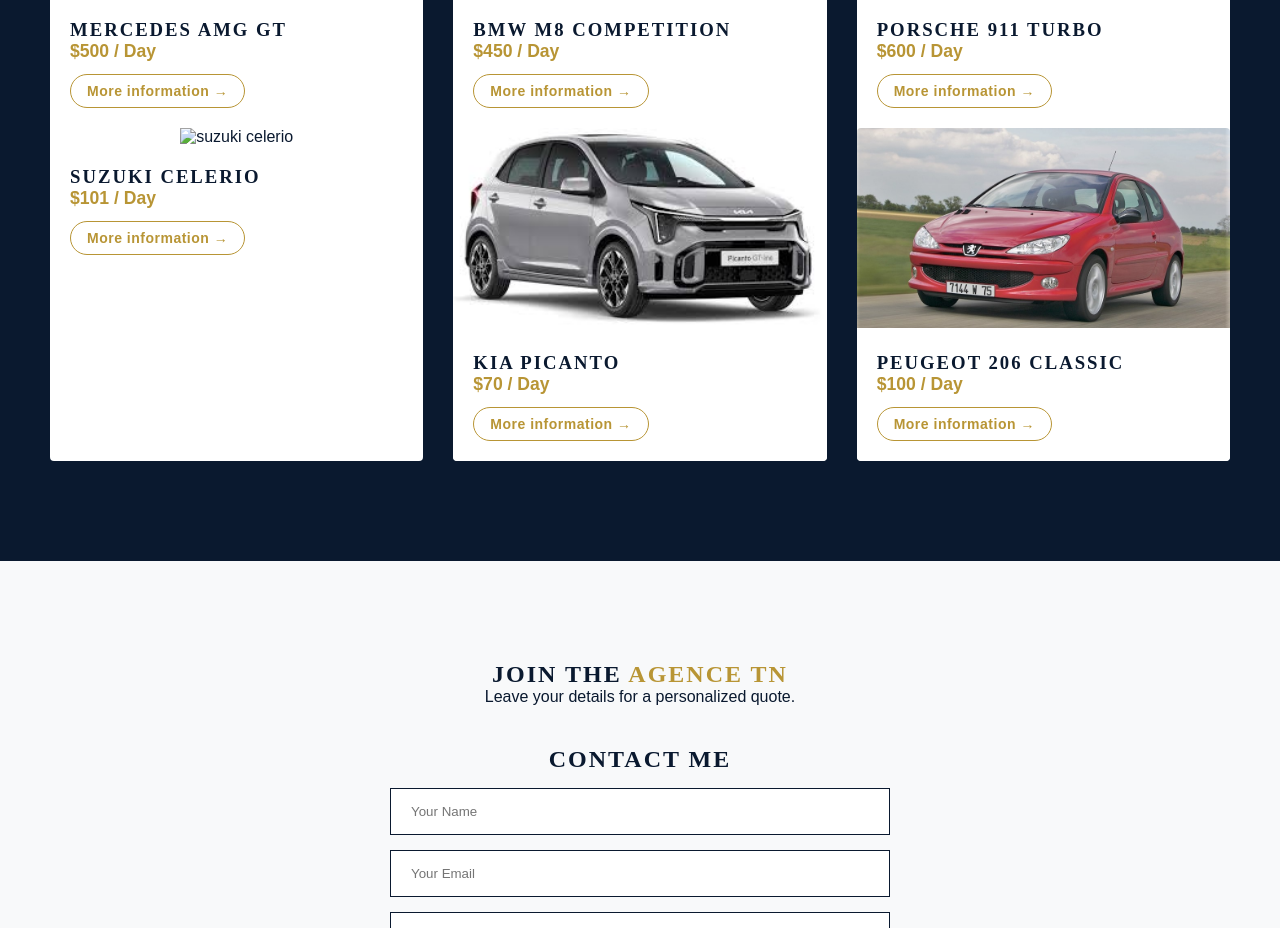
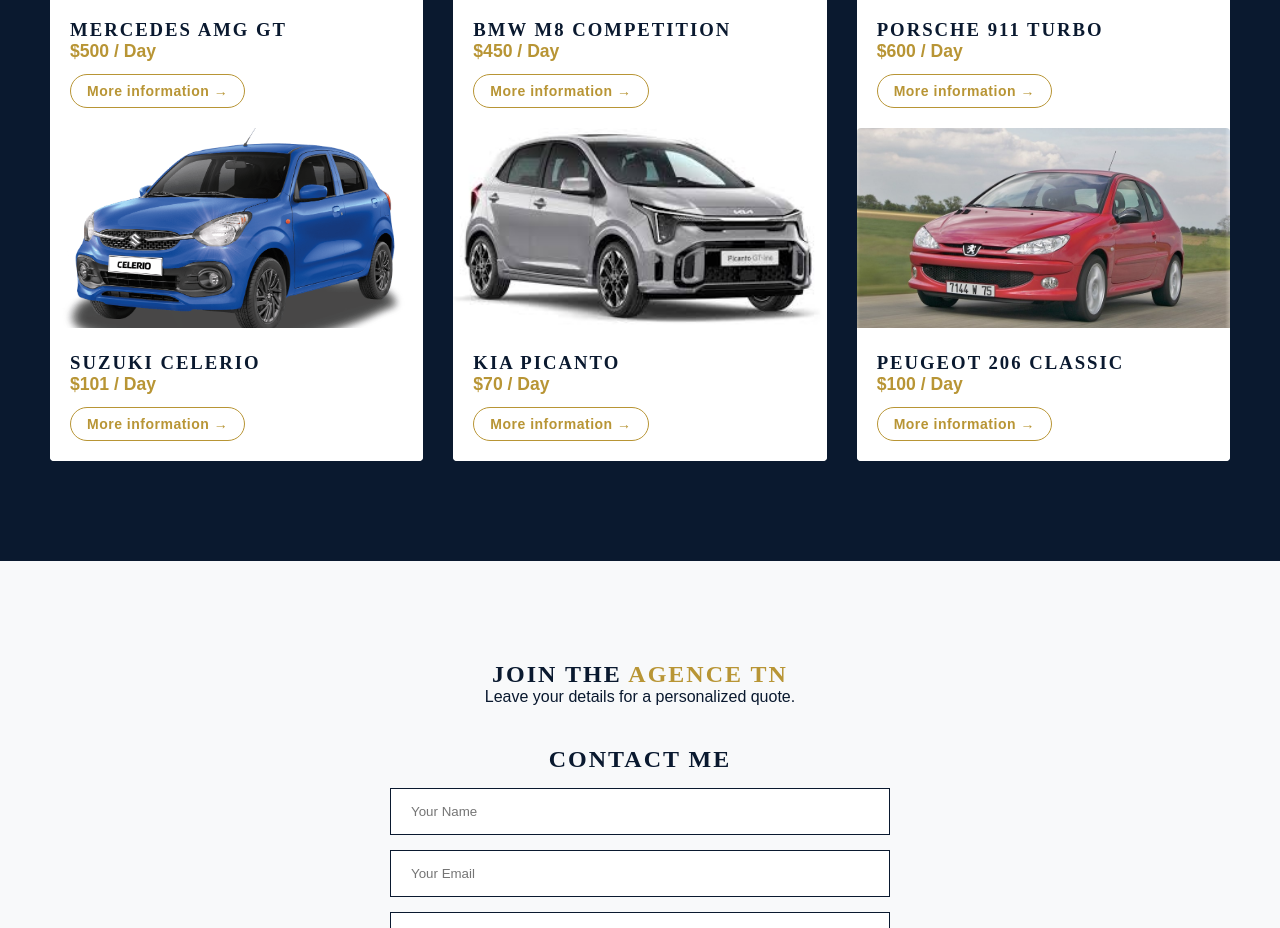
Before and after one commit to aziz434343/site-web-2, a plain HTML site: page index.html in a window 1280 px wide. Shown: the part 1760-2688 px from the top of the page. Drawn offline with Linux system fonts and the light colour scheme.

```diff
--- a/index.html
+++ b/index.html
@@ -49,7 +49,7 @@
                     <a href="https://www.mercedes-amg.com/en/gt-coupe" class="car-link">More information →</a>
                 </div>
                 <div class="car-card">
-                    <img src="image/suzuki.webp" class="car-img" alt="suzuki celerio ">
+                    <img src="image/suzuki.png" class="car-img" alt="suzuki celerio ">
                     <div class="car-info">
                      <h3>Suzuki celerio</h3>
                      <p class="price">$101 / Day </p>
```
